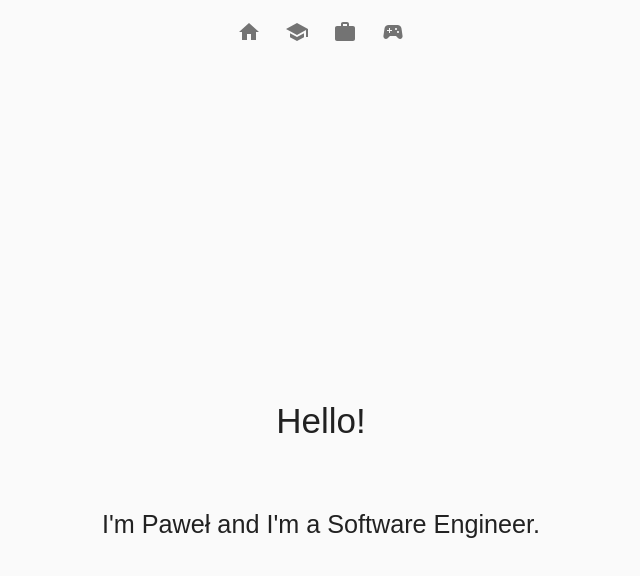
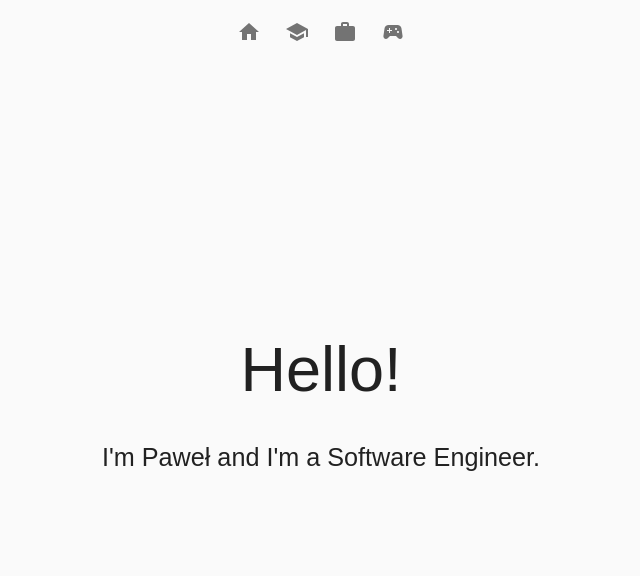
Before and after one commit to krezeee/PersonalCard, a React (Create React App) app: page / in a window 1280 px wide. Shown: the top 576 px of the page, without its empty margins (319-959 px from the left). Built offline with nearby package versions, Linux system fonts and the light colour scheme.

Commit message:
fixed some styles

```diff
--- a/src/components/Landing.jsx
+++ b/src/components/Landing.jsx
@@ -8,13 +8,15 @@ export const Landing = () => {
       justify="center"
       direction="column"
       alignItems="center"
-      style={{ padding: "1em" }}
+      style={{ margin: "0.5em", paddingBottom: "10em" }}
     >
       <Grow in={true} timeout={1000}>
-        <p style={{ fontSize: "2.5em", whiteSpace: "nowrap" }}>Hello!</p>
+        <p style={{ fontSize: "4.5em", whiteSpace: "nowrap", lineHeight: "0" }}>
+          Hello!
+        </p>
       </Grow>
       <Grow in={true} timeout={1300}>
-        <p style={{ fontSize: "1.8em", whiteSpace: "nowrap" }}>
+        <p style={{ fontSize: "1.8em", whiteSpace: "nowrap", lineHeight: "0" }}>
           I'm Paweł and I'm a Software Engineer.
         </p>
       </Grow>
--- a/src/components/about/About.jsx
+++ b/src/components/about/About.jsx
@@ -3,7 +3,7 @@ import { SocialPanel } from "./social/SocialPanel";
 import { AboutContent } from "./AboutContent";
 import { Image } from "./Image";
 import { Grid } from "@material-ui/core";
-import Technologies from "../technologies/Technologies";
+import Technologies from "./technologies/Technologies";
 
 export const About = () => {
   return (
--- a/src/routes.js
+++ b/src/routes.js
@@ -2,7 +2,6 @@ import React from "react";
 import { About } from "./components/about/About";
 import { Viewer } from "./components/viewer/Viewer";
 import Projects from "./components/projects/Projects";
-import Technologies from "./components/technologies/Technologies";
 import { Landing } from "./components/Landing";
 import { Switch, Route } from "react-router-dom";
 
@@ -18,9 +17,6 @@ export const Routes = () => {
       <Route path="/projects">
         <Projects />
       </Route>
-      <Route path="/technologies">
-        <Technologies />
-      </Route>
       <Route path="/game">
         <Viewer />
       </Route>
```
